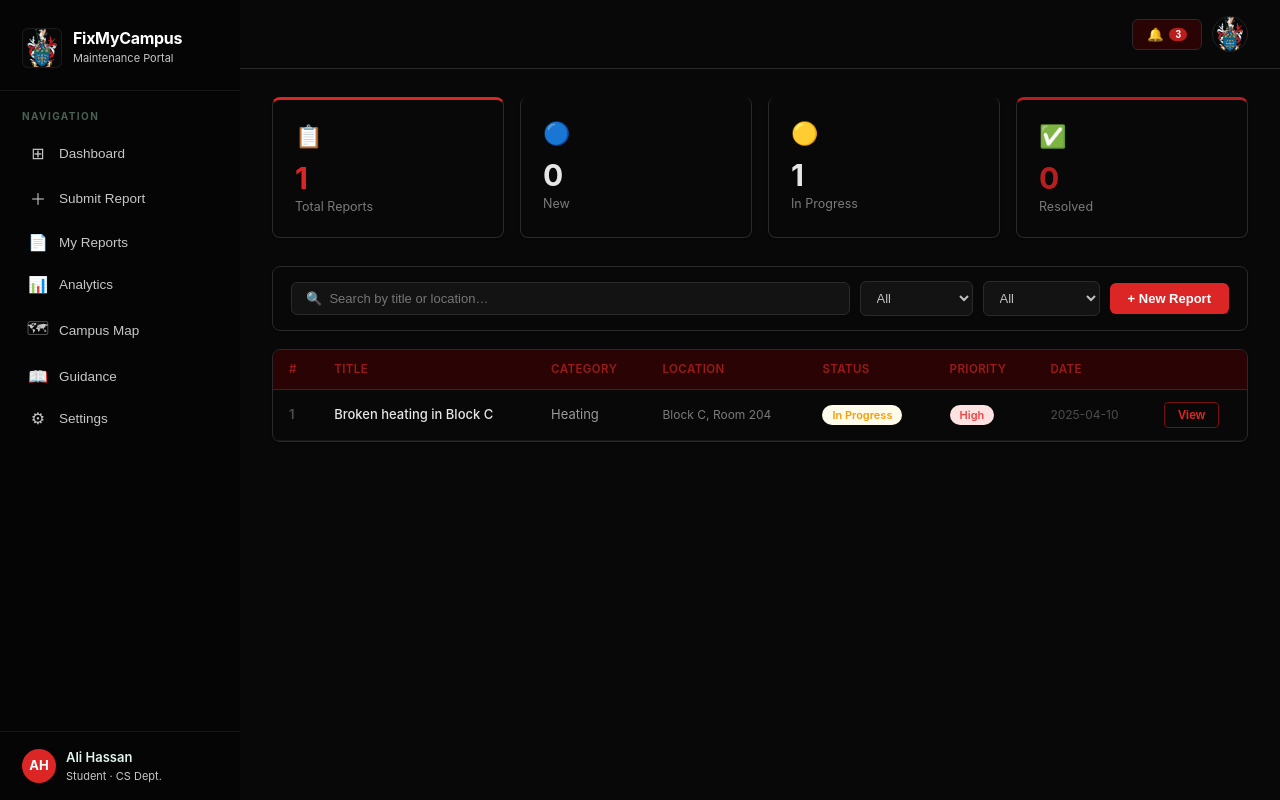
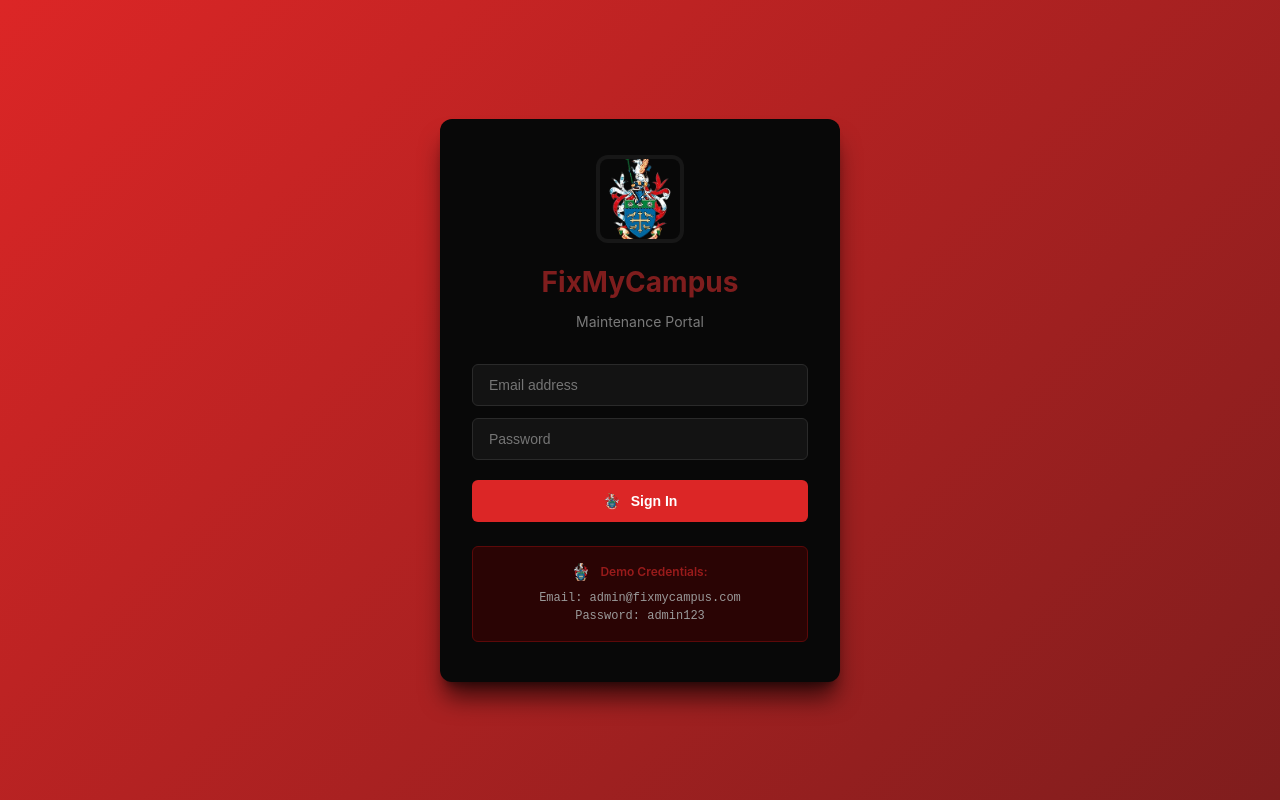
Before and after one commit to usmani04/Assessment---CPS7005---fixmycampus, a React (Vite) app: page / in a window 1280 px wide. Built offline with nearby package versions, Linux system fonts and the light colour scheme.

Commit message:
Restore authentication logic to show login page first

```diff
--- a/src/App.jsx
+++ b/src/App.jsx
@@ -1,3 +1,4 @@
+import { useState } from "react";
 import { Routes, Route, useNavigate } from "react-router-dom";
 import Sidebar from "./components/Sidebar";
 import TopBar from "./components/TopBar";
@@ -5,9 +6,25 @@ import TopBar from "./components/TopBar";
 import Dashboard from "./pages/Dashboard";
 import SubmitReport from "./pages/SubmitReport";
 import MyReports from "./pages/MyReports";
+import Login from "./pages/Login";
 
 export default function App() {
+  const [isAuthenticated, setIsAuthenticated] = useState(false);
   const navigate = useNavigate();
+
+  const handleLogin = () => {
+    setIsAuthenticated(true);
+    navigate("/dashboard");
+  };
+
+  const handleLogout = () => {
+    setIsAuthenticated(false);
+    navigate("/");
+  };
+
+  if (!isAuthenticated) {
+    return <Login onLogin={handleLogin} />;
+  }
 
   const handleNavigation = (page) => {
     navigate(`/${page}`);
@@ -18,7 +35,7 @@ export default function App() {
       <Sidebar active="" onNav={handleNavigation} />
 
       <div style={{ flex: 1 }}>
-        <TopBar title="" />
+        <TopBar title="" onLogout={handleLogout} />
 
         <Routes>
           <Route path="/dashboard" element={<Dashboard onNav={handleNavigation} onViewReport={() => {}} />} />
```
